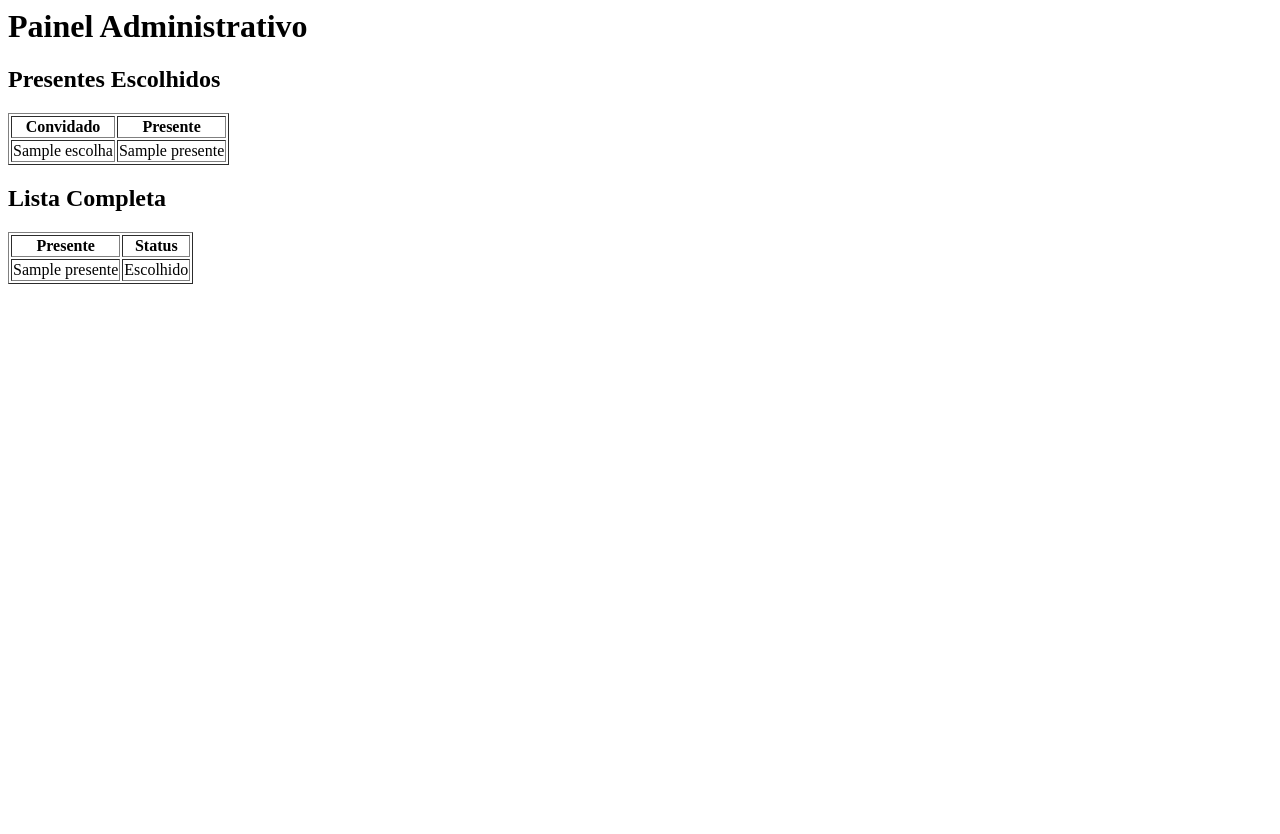
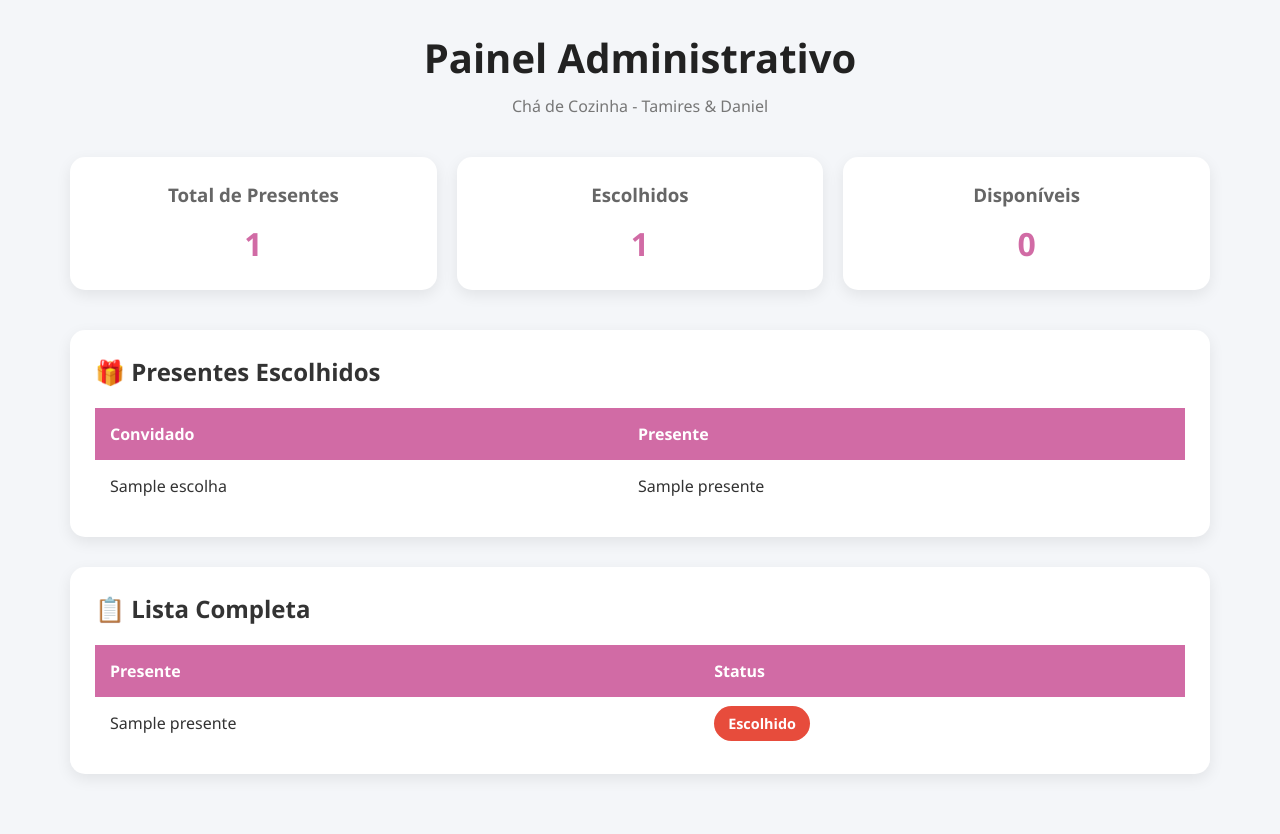
Before and after one commit to Rogkk/WeddingShower, a Flask app: page /admin in a window 1280 px wide. Before the commit the page ends 284 px from the top, so only its background shows below. Run offline with Flask 3, Linux system fonts and the light colour scheme; tables that the repository leaves empty hold one stand-in row (values such as "Sample post").

Commit message:
versao dois

```diff
--- /dev/null
+++ b/static/admin.css
@@ -0,0 +1,126 @@
+*{
+    margin:0;
+    padding:0;
+    box-sizing:border-box;
+    font-family:Segoe UI, sans-serif;
+}
+
+body{
+    background:#f4f6f9;
+    color:#333;
+}
+
+.dashboard{
+    max-width:1200px;
+    margin:auto;
+    padding:30px;
+}
+
+.header{
+    text-align:center;
+    margin-bottom:40px;
+}
+
+.header h1{
+    font-size:2.5rem;
+    color:#222;
+}
+
+.header p{
+    color:#777;
+    margin-top:10px;
+}
+
+.cards{
+    display:grid;
+    grid-template-columns:repeat(auto-fit,minmax(250px,1fr));
+    gap:20px;
+    margin-bottom:40px;
+}
+
+.card{
+    background:white;
+    padding:25px;
+    border-radius:15px;
+    box-shadow:0 5px 15px rgba(0,0,0,.08);
+    text-align:center;
+}
+
+.card h3{
+    color:#666;
+    margin-bottom:15px;
+}
+
+.card span{
+    font-size:2rem;
+    font-weight:bold;
+    color:#d16ba5;
+}
+
+.table-section{
+    background:white;
+    padding:25px;
+    border-radius:15px;
+    box-shadow:0 5px 15px rgba(0,0,0,.08);
+    margin-bottom:30px;
+}
+
+.table-section h2{
+    margin-bottom:20px;
+}
+
+table{
+    width:100%;
+    border-collapse:collapse;
+}
+
+thead{
+    background:#d16ba5;
+    color:white;
+}
+
+th,
+td{
+    padding:15px;
+    text-align:left;
+}
+
+tbody tr:nth-child(even){
+    background:#f7f7f7;
+}
+
+tbody tr:hover{
+    background:#f1f1f1;
+}
+
+.status{
+    padding:8px 14px;
+    border-radius:20px;
+    color:white;
+    font-size:.9rem;
+    font-weight:bold;
+}
+
+.disponivel{
+    background:#2ecc71;
+}
+
+.escolhido{
+    background:#e74c3c;
+}
+
+@media(max-width:768px){
+
+    .dashboard{
+        padding:15px;
+    }
+
+    .header h1{
+        font-size:2rem;
+    }
+
+    table{
+        font-size:.9rem;
+    }
+
+}
--- a/templates/admin.html
+++ b/templates/admin.html
@@ -1,12 +1,58 @@
+<!DOCTYPE html>
+<html lang="pt-BR">
+<head>
+    <meta charset="UTF-8">
+    <meta name="viewport" content="width=device-width, initial-scale=1.0">
+    <title>Painel Administrativo</title>
+
+    <link rel="stylesheet"
+          href="{{ url_for('static', filename='admin.css') }}">
+</head>
+<body>
+
+<div class="dashboard">
+
+    <header class="header">
         <h1>Painel Administrativo</h1>
+        <p>Chá de Cozinha - Tamires & Daniel</p>
+    </header>
 
-<h2>Presentes Escolhidos</h2>
+    <section class="cards">
 
-<table border="1">
+        <div class="card">
+            <h3>Total de Presentes</h3>
+            <span>{{ presentes|length }}</span>
+        </div>
+
+        <div class="card">
+            <h3>Escolhidos</h3>
+            <span>
+                {{ presentes|selectattr('escolhido')|list|length }}
+            </span>
+        </div>
+
+        <div class="card">
+            <h3>Disponíveis</h3>
+            <span>
+                {{ presentes|rejectattr('escolhido')|list|length }}
+            </span>
+        </div>
+
+    </section>
+
+    <section class="table-section">
+
+        <h2>🎁 Presentes Escolhidos</h2>
+
+        <table>
+            <thead>
                 <tr>
                     <th>Convidado</th>
                     <th>Presente</th>
                 </tr>
+            </thead>
+
+            <tbody>
 
             {% for escolha in escolhas %}
                 <tr>
@@ -14,27 +60,54 @@
                     <td>{{ escolha.presente.nome }}</td>
                 </tr>
             {% endfor %}
+
+            </tbody>
         </table>
 
-<h2>Lista Completa</h2>
+    </section>
 
-<table border="1">
+    <section class="table-section">
+
+        <h2>📋 Lista Completa</h2>
+
+        <table>
+            <thead>
                 <tr>
                     <th>Presente</th>
                     <th>Status</th>
                 </tr>
+            </thead>
+
+            <tbody>
 
             {% for presente in presentes %}
                 <tr>
+
                     <td>{{ presente.nome }}</td>
 
                     <td>
+
                         {% if presente.escolhido %}
+                            <span class="status escolhido">
                                 Escolhido
+                            </span>
                         {% else %}
+                            <span class="status disponivel">
                                 Disponível
+                            </span>
                         {% endif %}
+
                     </td>
+
                 </tr>
             {% endfor %}
+
+            </tbody>
         </table>
+
+    </section>
+
+</div>
+
+</body>
+</html>
```
Also changed, not shown: popular_banco.py (+52 -5 lines), static/style.css (+70 -1 lines), templates/index.html (+28 -10 lines). Lines whose indentation alone changed are shown as unchanged.
